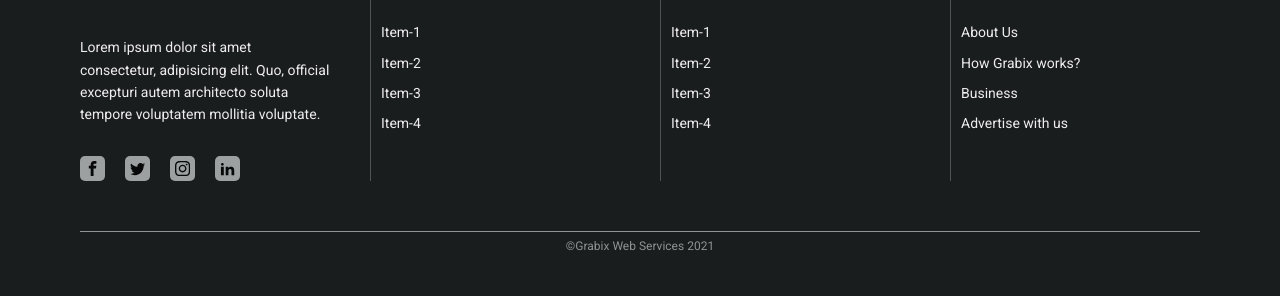
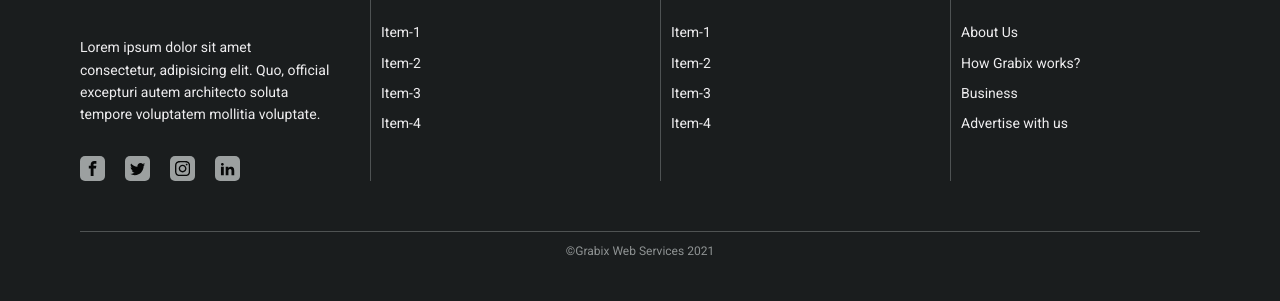
Before and after one commit to gargi91/Grabix, a website: page index.html in a window 1280 px wide. Shown: the part 2996-3297 px from the top of the page. Drawn offline with nearby package versions, Linux system fonts and the light colour scheme.

Commit message:
Updated copyright

```diff
--- a/sass/layout/_footer.scss
+++ b/sass/layout/_footer.scss
@@ -83,10 +83,10 @@
   }
 
   &__copyright {
-    border-top: 0.1rem solid var(--color-primary-light);
+    border-top: 0.1rem solid #d3d8d849;
     text-align: center;
     font-size: 1.2rem;
-    padding-top: 0.5rem;
+    padding-top: 1rem;
     color: var(--color-primary-light);
   }
 }
```
Also changed, not shown: css/style.css.
